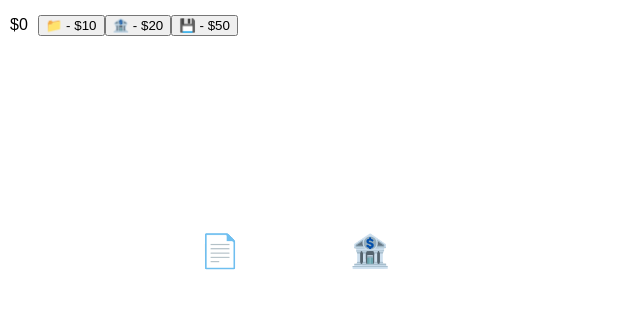
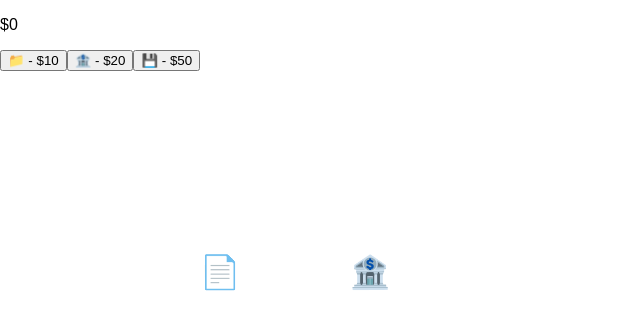
Before and after one commit to rmkubik/ldjam40, a React (Create React App) app: page / in a window 1280 px wide. Shown: the top 330 px of the page, without its empty margins (0-640 px from the left). Built offline with nearby package versions, Linux system fonts and the light colour scheme.

Commit message:
Style hddbar

```diff
--- a/src/App.css
+++ b/src/App.css
@@ -8,10 +8,16 @@ body {
   cursor: pointer;
 }
 
-.menubar {
+.money,
+.hddbar label,
+.hddbar progress {
     display: inline-block;
     padding-left: 10px;
     padding-right: 10px;
+}
+
+.hddbar {
+    display: inline-block;
 }
 
 .spawn-enter {
```
